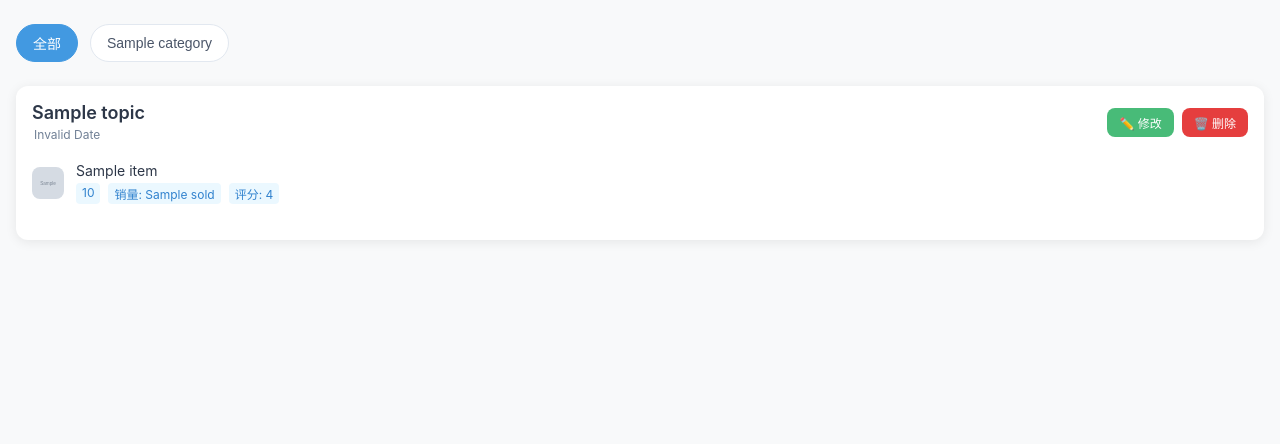
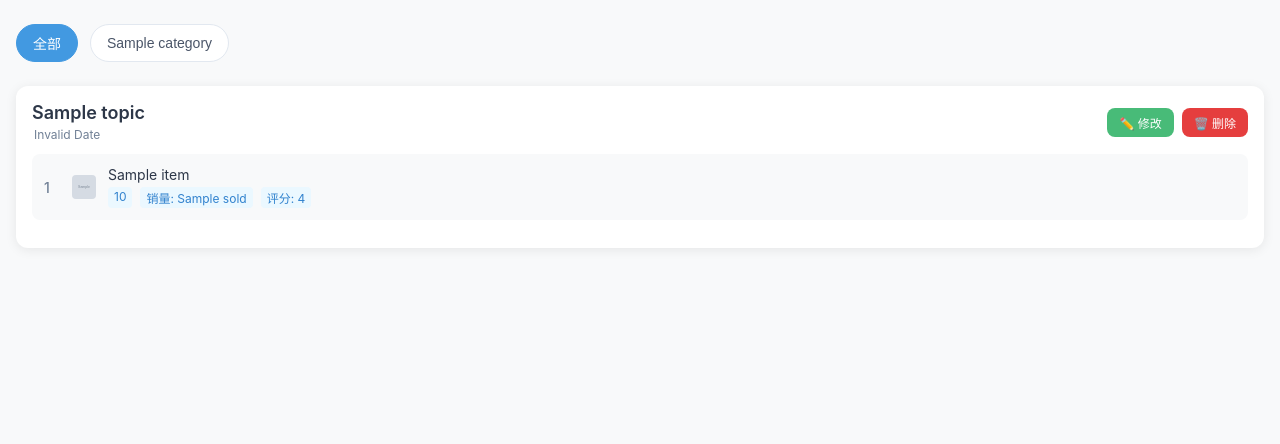
Before and after one commit to ShoreCN/temp_newhk, a FastAPI app: template templates/information.html in a window 1280 px wide. Shown: the part 52-496 px from the top of the page. Run offline with FastAPI, Linux system fonts and the light colour scheme; the template is opened without the code that fills it: most values are stand-ins (such as "Sample title", 1, 10 or a date in 2020); grey boxes marked "Sample" are stand-in pictures; parts of the project's set-up code (start-up, migrations or seed data) failed here and were passed over.

Commit message:
feat: information content number

```diff
--- a/templates/information.html
+++ b/templates/information.html
@@ -105,20 +105,27 @@
         .information-item {
             display: flex;
             align-items: center;
-            padding: 8px 0;
-            border-bottom: 1px solid #e2e8f0;
+            padding: 12px 12px 12px 40px;
+            border-radius: 8px;
+            margin-bottom: 8px;
+            background-color: #f8f9fa;
+            position: relative;
         }
 
-        .information-item:last-child {
-            border-bottom: none;
+        .information-item-number {
+            position: absolute;
+            left: 12px;
+            color: #718096;
+            font-size: 14px;
+            font-weight: 500;
+            width: 20px;
         }
 
         .information-item-icon {
-            width: 32px;
-            height: 32px;
-            border-radius: 8px;
+            width: 24px;
+            height: 24px;
             margin-right: 12px;
-            object-fit: cover;
+            border-radius: 4px;
         }
 
         .information-item-content {
@@ -328,6 +335,7 @@
                 {% if information.data %}
                     {% for item in information.data %}
                     <div class="information-item">
+                        <span class="information-item-number">{{ loop.index }}</span>
                         {% if item.link %}
                         <a href="{{ item.link }}" target="_blank" style="text-decoration: none; color: inherit; display: flex; align-items: center; width: 100%;">
                         {% endif %}
@@ -437,11 +445,11 @@
             }
 
             try {
-                const response = await fetch(`/content/information/${deleteId}`, {  // 确保URL路径正确
+                const response = await fetch(`/content/information/${deleteId}`, {
                     method: 'DELETE',
                     headers: {
                         'Content-Type': 'application/json',
-                        'X-Requested-With': 'XMLHttpRequest'  // 添加AJAX标识
+                        'X-Requested-With': 'XMLHttpRequest'
                     }
                 });
 
```
